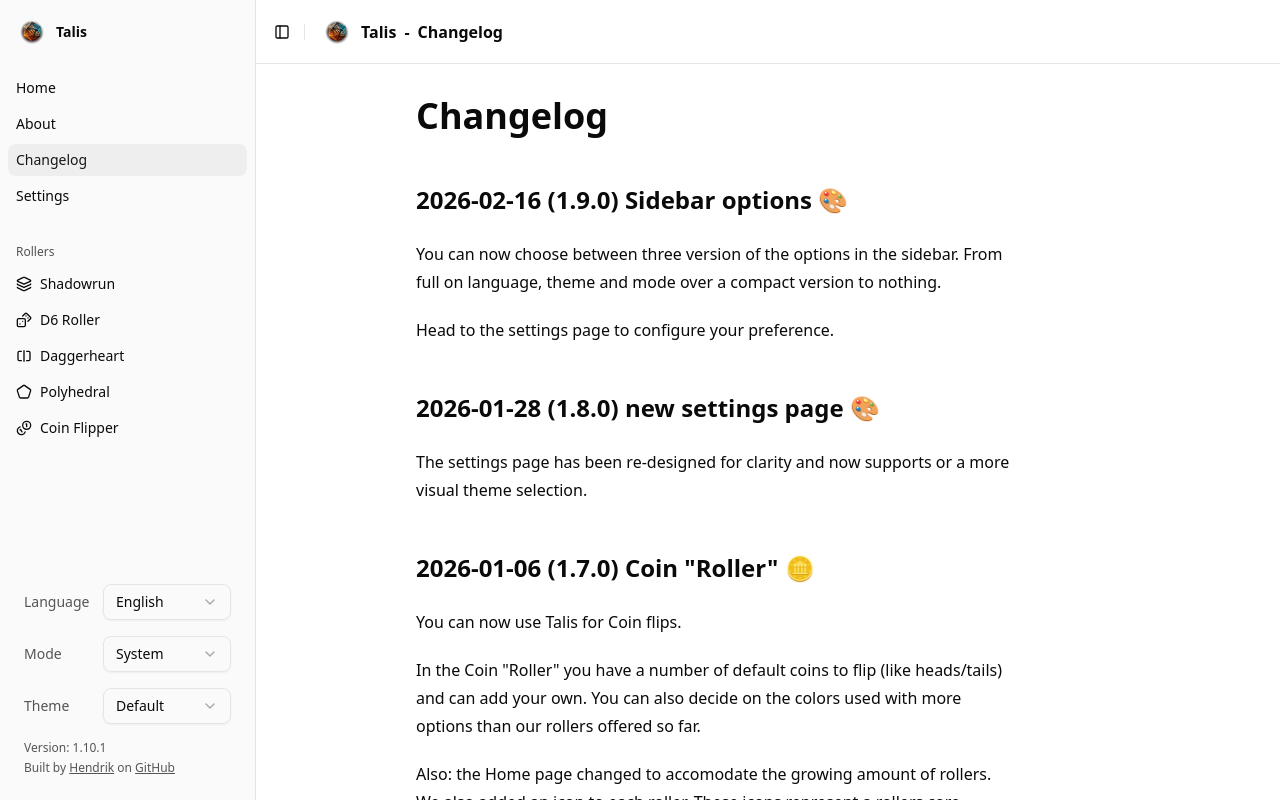
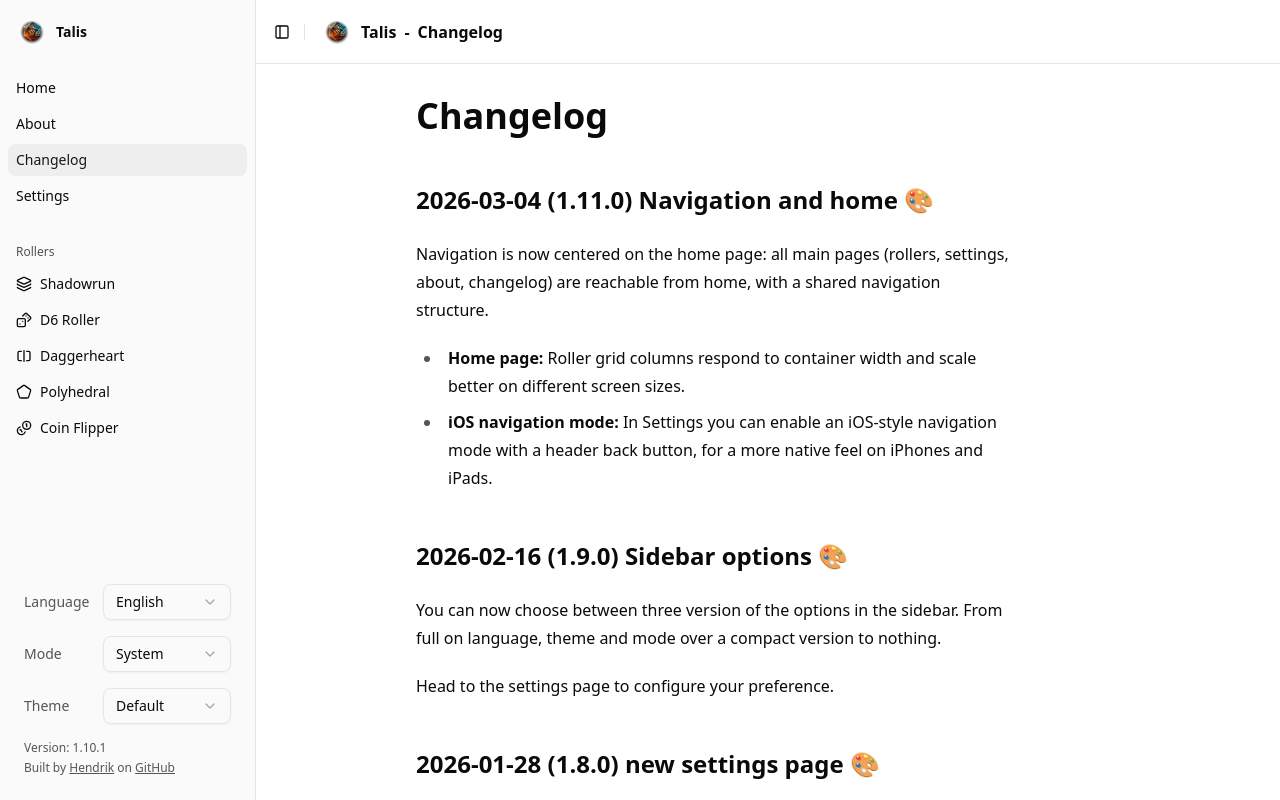
Before and after one commit to HoverBaum/talis, a Next.js app: page /en/pages/changelog in a window 1280 px wide. Built offline with nearby package versions, Linux system fonts and the light colour scheme.

Commit message:
📚 update changelog about navigation changes.
iOS mode and home as central hub.

```diff
--- a/app/[locale]/pages/changelog/page.mdx
+++ b/app/[locale]/pages/changelog/page.mdx
@@ -7,6 +7,13 @@ import { SetPageTitle } from '@/components/PageTitleProvider'
 <SetPageTitle title="Changelog" />
 
 # Changelog
+
+## 2026-03-04 (1.11.0) Navigation and home 🎨
+
+Navigation is now centered on the home page: all main pages (rollers, settings, about, changelog) are reachable from home, with a shared navigation structure.
+
+- **Home page:** Roller grid columns respond to container width and scale better on different screen sizes.
+- **iOS navigation mode:** In Settings you can enable an iOS-style navigation mode with a header back button, for a more native feel on iPhones and iPads.
 
 ## 2026-02-16 (1.9.0) Sidebar options 🎨
 
```
